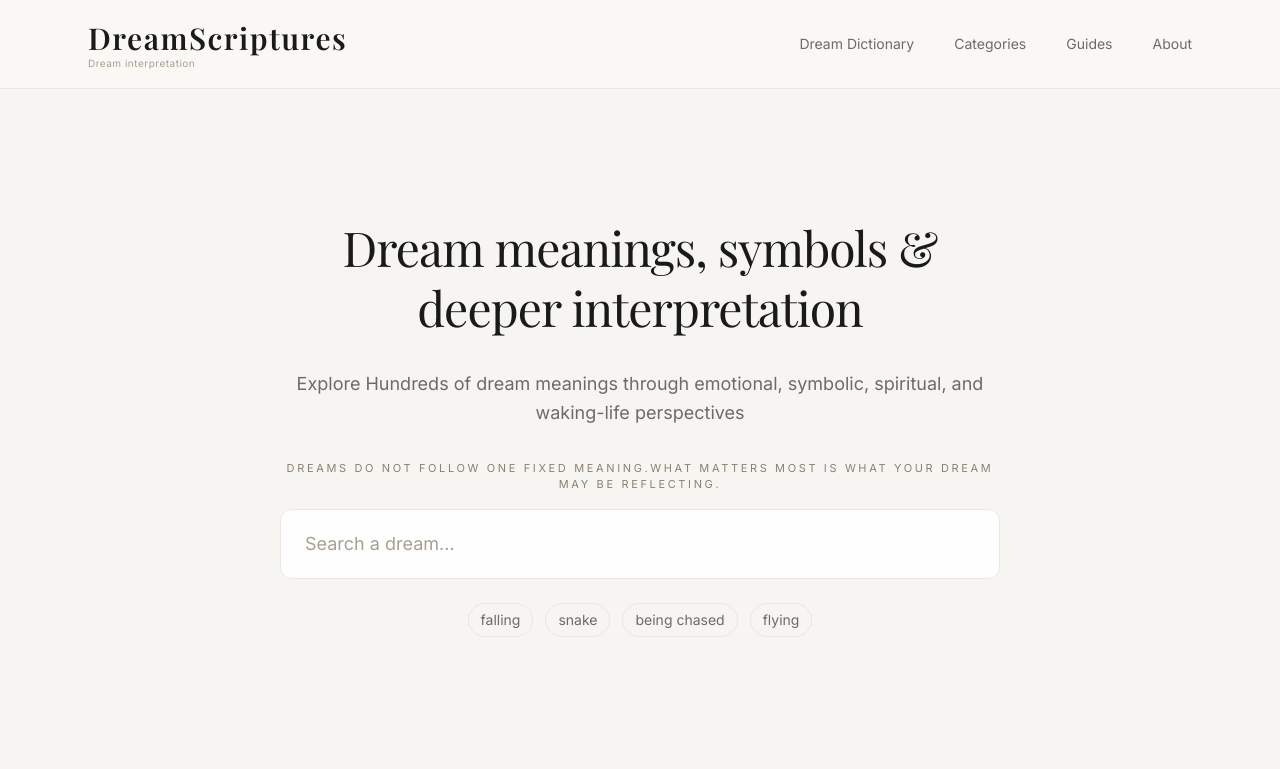
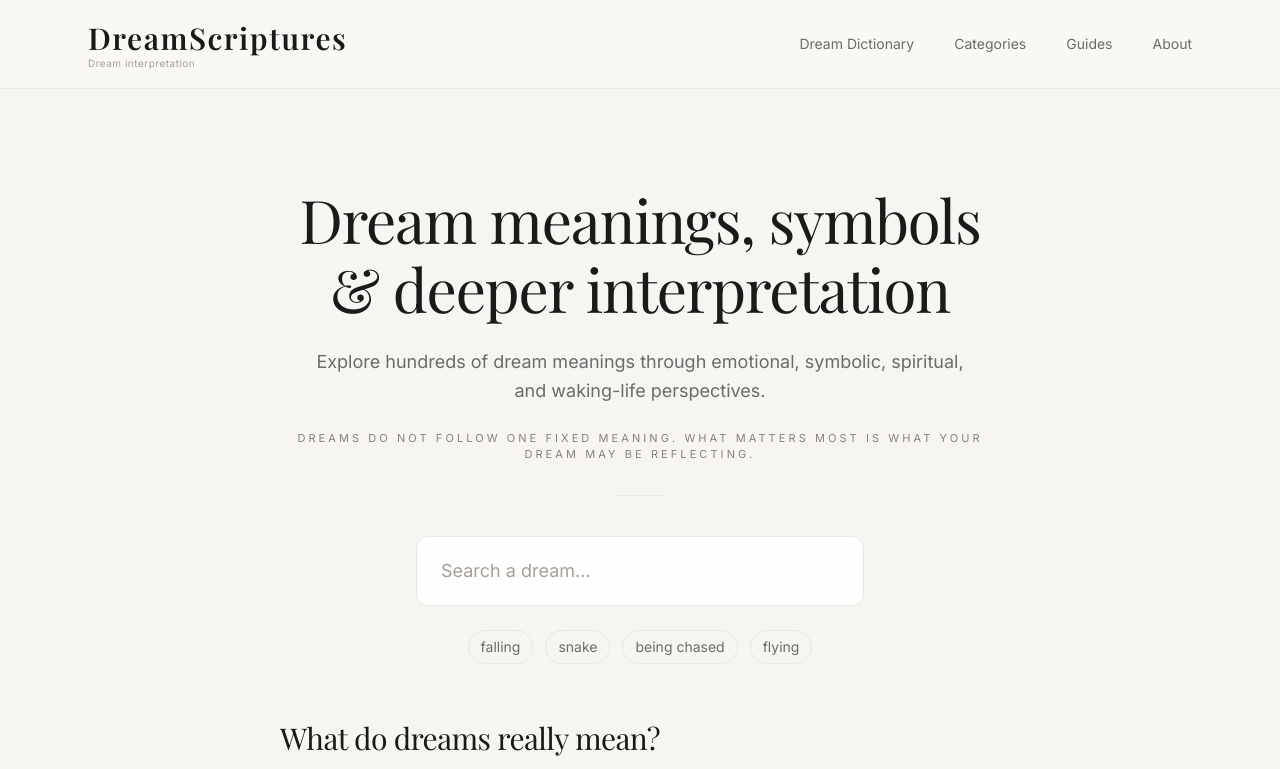
Before and after one commit to dreamscriptures-Moon/Dreamscriptures_, a Next.js app: page / in a window 1280 px wide. Shown: the top 769 px of the page. Built offline with nearby package versions, Linux system fonts and the light colour scheme; a web font is replaced by a local one.

Commit message:
style: refine homepage hero spacing and layout
- improve hero top padding for better visual balance
- tighten spacing between sections
- reposition search for stronger focus
- enhance typography rhythm and readability

```diff
--- a/app/page.js
+++ b/app/page.js
@@ -40,23 +40,31 @@ export default function Home() {
 <main className="bg-[#F7F5F2] text-[#1A1A1A] min-h-screen">
   <SiteHeader />
 
-      <section className="max-w-3xl mx-auto px-6 py-20 md:py-32 text-center">
-        <h1 className="text-4xl md:text-5xl leading-tight mb-8 font-serif tracking-tight">
+  <section className="max-w-3xl mx-auto px-6 pt-16 md:pt-24 pb-14 text-center">
+
+    <h1 className="text-4xl md:text-5xl lg:text-6xl leading-[1.15] font-serif tracking-tight mb-6">
       Dream meanings, symbols & deeper interpretation
     </h1>
 
-        <p className="text-[#6B6B6B] text-base md:text-lg mb-8 leading-relaxed">
-       Explore Hundreds of dream meanings through emotional, symbolic, spiritual, and waking-life perspectives
+    <p className="text-[#6B6B6B] text-base md:text-lg leading-relaxed max-w-2xl mx-auto mb-6">
+      Explore hundreds of dream meanings through emotional, symbolic, spiritual, and waking-life perspectives.
     </p>
 
-       <p className="text-[11px] uppercase tracking-[0.24em] text-[#8A8175] mb-4">
- Dreams do not follow one fixed meaning.What matters most is what your dream may be reflecting.
+    <p className="text-[11px] uppercase tracking-[0.28em] text-[#8A8175]">
+      Dreams do not follow one fixed meaning. What matters most is what your dream may be reflecting.
     </p>
 
+    {/* subtle divider */}
+    <div className="w-12 h-[1px] bg-[#EAE6E1] mx-auto mt-8 mb-10" />
+
+    {/* 🔍 Search */}
+    <div className="max-w-md mx-auto">
       <HomeSearch />
+    </div>
+
   </section>
 
-<section className="max-w-3xl mx-auto px-6 pb-16 text-left">
+  <section className="max-w-3xl mx-auto px-6 pb-12 text-left">
     <h2 className="text-2xl md:text-3xl font-serif mb-4">
       What do dreams really mean?
     </h2>
```
Lines whose indentation alone changed are shown as unchanged.
